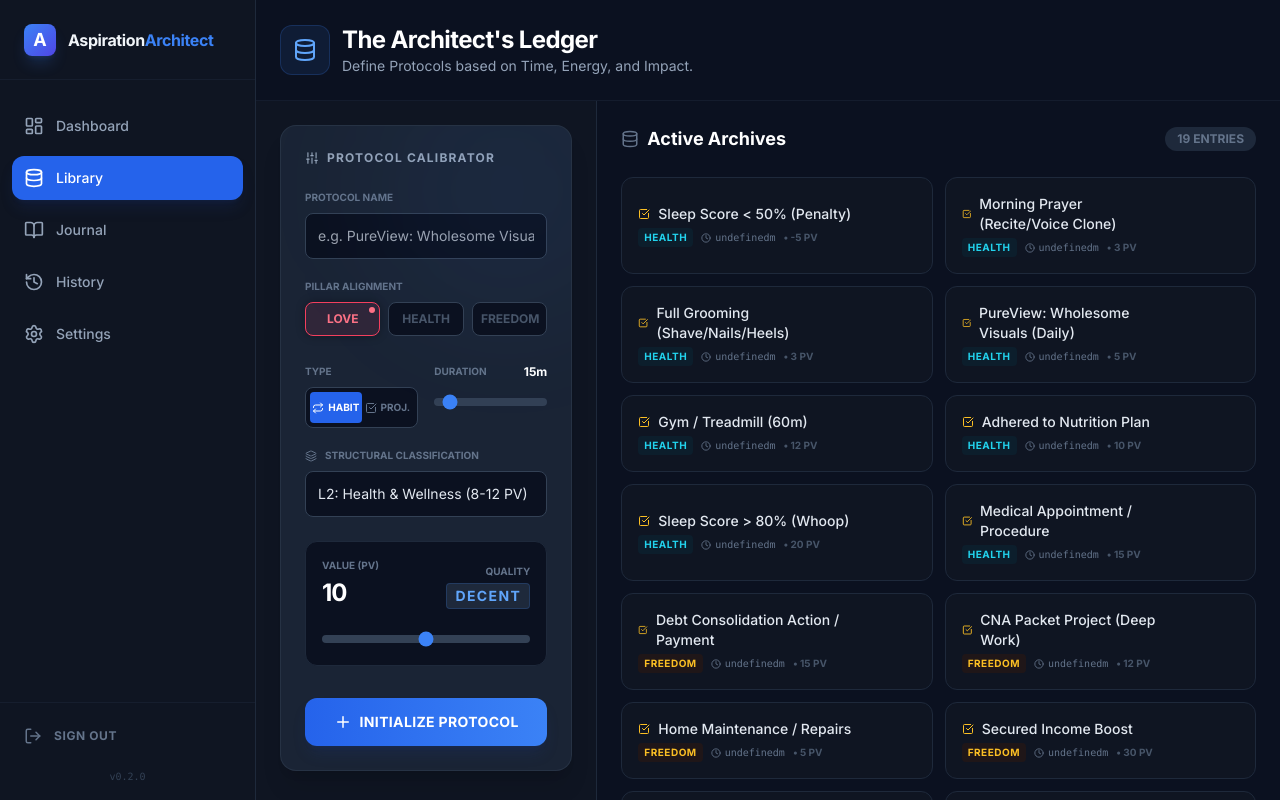
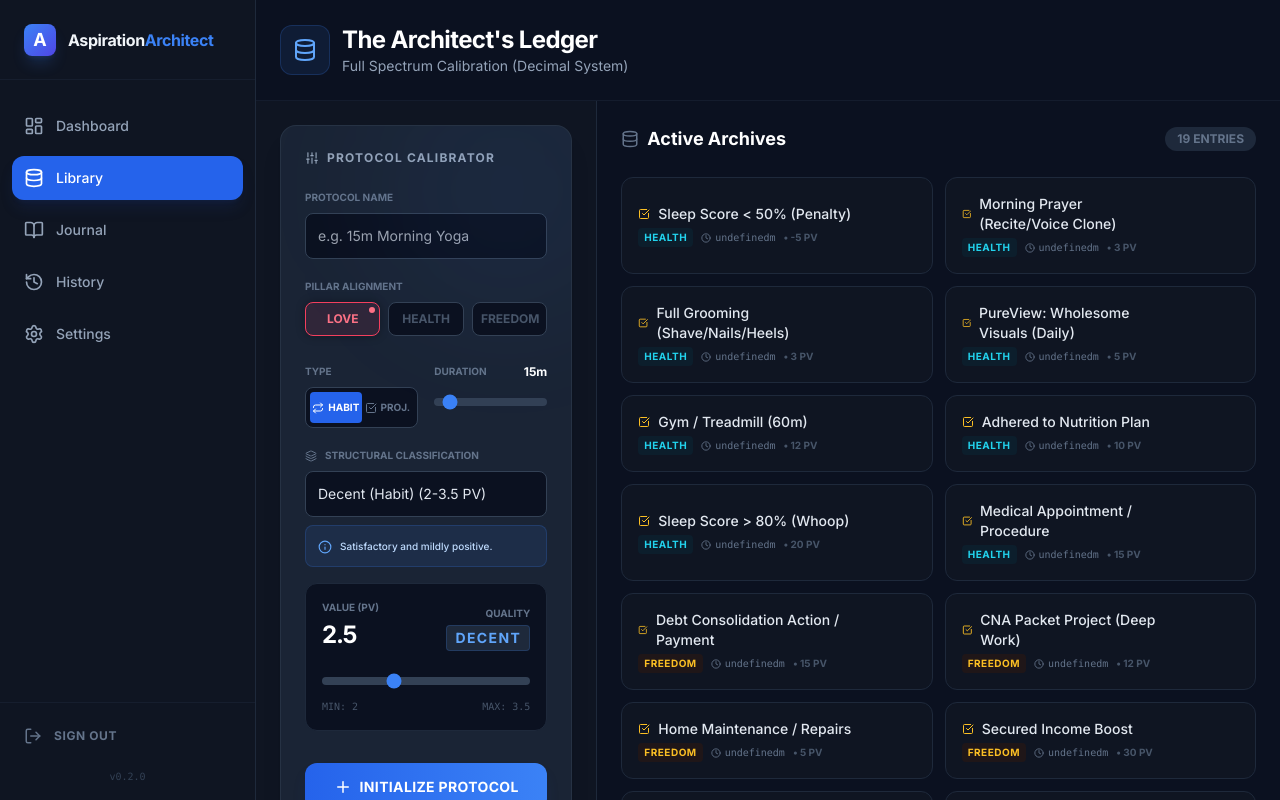
Before and after one commit to BTC-Bob/aspiration-architect, a React (Vite) app: page /library in a window 1280 px wide. Built offline with nearby package versions, Linux system fonts and the light colour scheme.

Commit message:
feat: restore full 13-tier labeling with recalibrated decimal ranges

```diff
--- a/src/pages/Library.jsx
+++ b/src/pages/Library.jsx
@@ -1,20 +1,25 @@
 // src/pages/Library.jsx
 import React, { useState } from 'react';
-import { Database, Plus, Trash2, Sliders, Layers, Clock, Repeat, CheckSquare, Edit2, X, Save, Zap } from 'lucide-react';
+import { Database, Plus, Trash2, Sliders, Layers, Clock, Repeat, CheckSquare, Edit2, X, Save, Zap, Info } from 'lucide-react';
 import { MASTER_LIBRARY } from '../data/master_library';
 
-// --- THE GUARDIAN SCORING LOGIC ---
+// --- THE FULL SPECTRUM DECIMAL SCALE ---
+// Adapted from "Scale of Point Values" [Source: ASPIRATION-ARCHITECT-v0.02.docx]
+// Recalibrated for 4,400 Yearly Target (~12 PV/Day)
 const SCORING_TIERS = [
-	{ id: 'neg', label: 'Negative Behavior', quality: 'POOR', min: -5, max: -1, desc: 'Actions to avoid (e.g., Poor Sleep, Junk Food).' },
-	{ id: 'lvl1', label: 'L1: Routine & Personal Care', quality: 'FAIR', min: 1, max: 3, desc: 'Maintenance, Grooming, Errands.' },
-	{ id: 'lvl2', label: 'L2: Health & Wellness', quality: 'DECENT', min: 8, max: 12, desc: 'Gym, Sleep >60%, Hydration, Nutrition.' },
-	{ id: 'lvl3', label: 'L3: Growth & Connection', quality: 'GOOD', min: 14, max: 21, desc: 'Bills Paid, Thoughtful Gifts, Sleep >70%.' },
-	{ id: 'lvl4', label: 'L4: Holistic Well-Being', quality: 'SOLID', min: 20, max: 30, desc: 'Side Hustle Work, Home Repairs, Sleep >80%.' },
-	{ id: 'lvl5', label: 'L5: Efficiency Achievement', quality: 'WONDERFUL', min: 32, max: 48, desc: 'Business Objectives, Auto-Systems, Automation.' },
-	{ id: 'lvl6', label: 'L6: Lifestyle Boost', quality: 'FANTASTIC', min: 38, max: 57, desc: 'Income Boost, Credit Score milestones.' },
-	{ id: 'lvl7', label: 'L7: High Impact', quality: 'EXCEPTIONAL', min: 50, max: 79, desc: 'Major Life Upgrades, Perfect Days.' },
-	{ id: 'lvl8', label: 'L8: Pinnacle Achievement', quality: 'PINNACLE', min: 80, max: 99, desc: 'Buying Land, New Car, Major Renovation.' },
-	{ id: 'lvl9', label: 'L9: Zenith', quality: 'ZENITH', min: 100, max: 150, desc: 'Life-Altering Milestones (Eudemonic Ascent).' },
+	{ id: 'neg', label: 'Negative Behavior', quality: 'POOR', min: -5.0, max: -0.5, desc: 'Actions to avoid (e.g., Poor Sleep, Junk Food).' },
+	{ id: 't1', label: 'Fair (Routine)', quality: 'FAIR', min: 0.5, max: 1.5, desc: 'Neither good nor bad. Routine maintenance.' },
+	{ id: 't2', label: 'Decent (Habit)', quality: 'DECENT', min: 2.0, max: 3.5, desc: 'Satisfactory and mildly positive.' },
+	{ id: 't3', label: 'Good (Effort)', quality: 'GOOD', min: 4.0, max: 5.5, desc: 'Enjoyable and fulfilling.' },
+	{ id: 't4', label: 'Solid (Reliable)', quality: 'SOLID', min: 6.0, max: 7.5, desc: 'Marked by stability and reliability.' },
+	{ id: 't5', label: 'Great (Exceeds)', quality: 'GREAT', min: 8.0, max: 9.5, desc: 'Exceeds expectations with positive experiences.' },
+	{ id: 't6', label: 'Wonderful (Target)', quality: 'WONDERFUL', min: 10.0, max: 12.5, desc: 'Delightful moments. HITS DAILY TARGET.' },
+	{ id: 't7', label: 'Fantastic (Achieve)', quality: 'FANTASTIC', min: 13.0, max: 16.5, desc: 'Exceptional experiences or achievements.' },
+	{ id: 't8', label: 'Outstanding', quality: 'OUTSTANDING', min: 17.0, max: 20.5, desc: 'Remarkable and significantly better than usual.' },
+	{ id: 't9', label: 'Exceptional', quality: 'EXCEPTIONAL', min: 21.0, max: 25.5, desc: 'Extraordinary; surpasses normal expectations.' },
+	{ id: 't10', label: 'Perfect', quality: 'PERFECT', min: 26.0, max: 30.0, desc: 'Ideal day; flawless execution.' },
+	{ id: 't11', label: 'Pinnacle', quality: 'PINNACLE', min: 30.5, max: 40.0, desc: 'A major Goal has been Achieved.' },
+	{ id: 't12', label: 'Zenith', quality: 'ZENITH', min: 40.5, max: 50.0, desc: 'Eudemonic ascent; transformative milestone.' },
 ];
 
 const Library = () => {
@@ -24,23 +29,25 @@ const Library = () => {
 	const [newItem, setNewItem] = useState({
 		label: '',
 		categories: ['love'],
-		tierId: 'lvl2',
-		points: 10,
+		tierId: 't2', // Default to Decent
+		points: 2.5,
 		type: 'habit',
 		duration: 15
 	});
 
 	const PILLARS = ['love', 'health', 'freedom'];
 
+	// TIER HANDLER
 	const handleTierChange = (newTierId) => {
 		const tier = SCORING_TIERS.find(t => t.id === newTierId);
 		setNewItem({
 			...newItem,
 			tierId: newTierId,
-			points: Math.round((tier.min + tier.max) / 2)
+			points: tier.min // Snap to start of range
 		});
 	};
 
+	// CATEGORY TOGGLE
 	const toggleCategory = (cat) => {
 		const current = newItem.categories;
 		if (current.includes(cat)) {
@@ -52,6 +59,7 @@ const Library = () => {
 		}
 	};
 
+	// CRUD HANDLERS
 	const handleAddItem = () => {
 		if (!newItem.label) return;
 		const item = {
@@ -69,7 +77,7 @@ const Library = () => {
 		setNewItem({
 			label: item.label,
 			categories: item.categories || [item.category],
-			tierId: item.tierId || 'lvl2',
+			tierId: item.tierId || 't2',
 			points: item.points,
 			type: item.type || 'habit',
 			duration: item.duration !== undefined ? item.duration : 15
@@ -90,8 +98,8 @@ const Library = () => {
 		setNewItem({
 			label: '',
 			categories: ['love'],
-			tierId: 'lvl2',
-			points: 10,
+			tierId: 't2',
+			points: 2.5,
 			type: 'habit',
 			duration: 15
 		});
@@ -105,7 +113,7 @@ const Library = () => {
 	};
 
 	const currentTier = SCORING_TIERS.find(t => t.id === newItem.tierId);
-	const splitPoints = Math.floor(newItem.points / newItem.categories.length * 10) / 10;
+	const splitPoints = (newItem.points / newItem.categories.length).toFixed(2);
 
 	return (
 		<div className="h-screen w-full bg-[#0B1120] text-slate-100 font-sans overflow-hidden flex flex-col">
@@ -117,7 +125,7 @@ const Library = () => {
 					</div>
 					<div>
 						<h1 className="text-2xl font-bold text-white tracking-tight">The Architect's Ledger</h1>
-						<p className="text-slate-400 text-sm">Define Protocols based on Time, Energy, and Impact.</p>
+						<p className="text-slate-400 text-sm">Full Spectrum Calibration (Decimal System)</p>
 					</div>
 				</div>
 			</div>
@@ -148,7 +156,7 @@ const Library = () => {
 								type="text"
 								value={newItem.label}
 								onChange={(e) => setNewItem({...newItem, label: e.target.value})}
-								placeholder="e.g. PureView: Wholesome Visuals"
+								placeholder="e.g. 15m Morning Yoga"
 								className="w-full bg-[#0B1120] border border-slate-700 rounded-lg p-3 text-white text-sm focus:border-blue-500 focus:outline-none transition-colors"
 							/>
 						</div>
@@ -188,7 +196,7 @@ const Library = () => {
 							</div>
 						</div>
 
-						{/* 3. TYPE & DURATION (UPDATED FOR 0 MIN) */}
+						{/* 3. TYPE & DURATION */}
 						<div className="grid grid-cols-2 gap-4 mb-5">
 							{/* TYPE */}
 							<div>
@@ -209,7 +217,7 @@ const Library = () => {
 								</div>
 							</div>
 
-							{/* DURATION SLIDER (Min 0) */}
+							{/* DURATION */}
 							<div>
 								<div className="flex justify-between mb-2">
 									<label className="text-[10px] uppercase font-bold text-slate-500">Duration</label>
@@ -226,8 +234,8 @@ const Library = () => {
 							</div>
 						</div>
 
-						{/* 4. TIER */}
-						<div className="mb-6">
+						{/* 4. TIER SELECTOR */}
+						<div className="mb-4">
 							<label className="block text-[10px] uppercase font-bold text-slate-500 mb-2 flex items-center gap-2">
 								<Layers size={12} /> Structural Classification
 							</label>
@@ -242,14 +250,23 @@ const Library = () => {
 									</option>
 								))}
 							</select>
+
+							{/* MENTAL MODEL DESCRIPTION */}
+							<div className="mt-2 flex gap-2 items-start p-3 bg-blue-500/10 border border-blue-500/20 rounded-lg">
+								<Info size={14} className="text-blue-400 shrink-0 mt-0.5" />
+								<p className="text-[10px] text-blue-200 leading-relaxed font-medium">
+									{currentTier.desc}
+								</p>
+							</div>
 						</div>
 
-						{/* 5. POINTS */}
+						{/* 5. POINTS SLIDER (DECIMAL) */}
 						<div className="mb-8 p-4 rounded-xl bg-[#0B1120] border border-slate-800">
 							<div className="flex justify-between items-end mb-4">
 								<div>
 									<div className="text-[10px] uppercase font-bold text-slate-500">Value (PV)</div>
-									<div className="text-2xl font-bold text-white tracking-tighter mt-1">{newItem.points}</div>
+									{/* Display 1 decimal place */}
+									<div className="text-2xl font-bold text-white tracking-tighter mt-1">{newItem.points.toFixed(1)}</div>
 								</div>
 								<div className="text-right">
 									<div className="text-[10px] uppercase font-bold text-slate-500">Quality</div>
@@ -259,11 +276,18 @@ const Library = () => {
 								</div>
 							</div>
 							<input
-								type="range" min={currentTier.min} max={currentTier.max}
+								type="range"
+								min={currentTier.min}
+								max={currentTier.max}
+								step={0.5} // DECIMAL STEP
 								value={newItem.points}
-								onChange={(e) => setNewItem({...newItem, points: parseInt(e.target.value)})}
+								onChange={(e) => setNewItem({...newItem, points: parseFloat(e.target.value)})}
 								className="w-full h-2 bg-slate-700 rounded-lg appearance-none cursor-pointer accent-blue-500"
 							/>
+							<div className="flex justify-between text-[10px] text-slate-600 mt-2 font-mono">
+								<span>MIN: {currentTier.min}</span>
+								<span>MAX: {currentTier.max}</span>
+							</div>
 						</div>
 
 						{/* SAVE/UPDATE */}
@@ -321,18 +345,10 @@ const Library = () => {
 								</div>
 
 								<div className="flex items-center gap-1 opacity-0 group-hover:opacity-100 transition-opacity">
-									<button
-										onClick={() => handleEditItem(item)}
-										className="p-2 text-slate-500 hover:text-amber-400 transition-colors bg-slate-800/50 rounded-lg hover:bg-slate-800"
-										title="Edit Protocol"
-									>
+									<button onClick={() => handleEditItem(item)} className="p-2 text-slate-500 hover:text-amber-400 transition-colors bg-slate-800/50 rounded-lg hover:bg-slate-800">
 										<Edit2 size={14} />
 									</button>
-									<button
-										onClick={() => handleDeleteItem(item.id)}
-										className="p-2 text-slate-500 hover:text-red-400 transition-colors bg-slate-800/50 rounded-lg hover:bg-slate-800"
-										title="Archive Protocol"
-									>
+									<button onClick={() => handleDeleteItem(item.id)} className="p-2 text-slate-500 hover:text-red-400 transition-colors bg-slate-800/50 rounded-lg hover:bg-slate-800">
 										<Trash2 size={14} />
 									</button>
 								</div>
```
